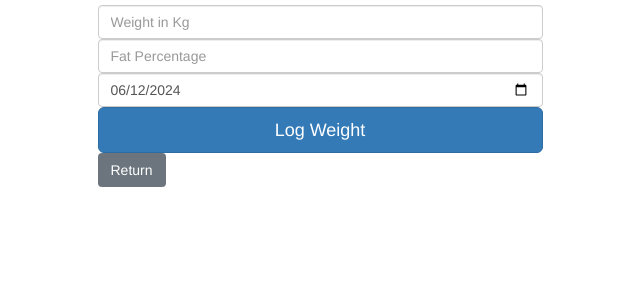
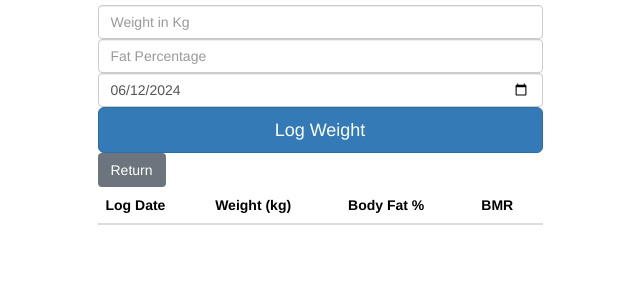
Before and after one commit to jpfiscal/kcal_io, a Flask app: page /users/1/weight in a window 1280 px wide. Shown: the part 140-440 px from the top of the page, without its empty margins (320-960 px from the left). Run offline with Flask 3, Linux system fonts and the light colour scheme; lists and menus that the app fills with data are empty; some libraries are stand-ins or nearby versions.

Commit message:
Added crud functions to user weight

```diff
--- a/app.py
+++ b/app.py
@@ -455,7 +455,30 @@ def log_weight(user_id):
             return render_template('log_weight.html', form=form)
         return redirect("/")
     else:
-        return render_template('logweight.html', form=form)
+        wts = db.session.query(
+            User_Weight.id,
+            User_Weight.wt_dt,
+            User_Weight.wt,
+            User_Weight.fat_perc,
+            User_Weight.bmr
+        ).filter(
+            User_Weight.user_id == user_id
+        ).order_by(
+            User_Weight.wt_dt.desc()
+        ).limit(20).all()
+        return render_template('logweight.html', form=form, wts=wts)
+
+@app.route('/delete_wt/<int:wt_id>', methods=['POST'])
+def delete_wt(wt_id):
+    """delete selected meal entry by their id"""
+    wt = User_Weight.query.get_or_404(wt_id)
+    db.session.delete(wt)
+    try:
+        db.session.commit()
+        return jsonify({'success': True})
+    except Exception as e:
+        db.session.rollback()
+        return jsonify({'success': False, 'error': str(e)})
 
 @app.route('/users/<int:user_id>/meals', methods=['GET','POST'])
 def log_meal(user_id):
--- /dev/null
+++ b/static/logwt.js
@@ -0,0 +1,24 @@
+document.addEventListener('DOMContentLoaded', function() {
+    // Delete weight
+    document.querySelectorAll('.delete-wt').forEach(function(button) {
+        button.addEventListener('click', function() {
+            const wtId = this.getAttribute('data-id');
+            if (confirm('Are you sure you want to delete this weight data?')) {
+                fetch(`/delete_wt/${wtId}`, {
+                    method: 'POST',
+                    headers: {
+                        'Content-Type': 'application/json',
+                    },
+                })
+                .then(response => response.json())
+                .then(data => {
+                    if (data.success) {
+                        document.getElementById(`wt-${wtId}`).remove();
+                    } else {
+                        alert('An error occurred while deleting weight data.');
+                    }
+                });
+            }
+        });
+    });
+});
--- a/static/stylesheets/styles.css
+++ b/static/stylesheets/styles.css
@@ -21,3 +21,8 @@
     color: red;
     cursor: pointer;
 }
+
+.delete-wt:hover{
+    color: red;
+    cursor: pointer;
+}
--- a/templates/base.html
+++ b/templates/base.html
@@ -44,7 +44,7 @@
             {% else %}
             <li>
               <a href="/users/{{ g.user.id }}">
-                <img src="{{ g.user.image_url }}" alt="{{ g.user.username }}">
+                {{ g.user.username }}
               </a>
             </li>
             <li><a href="/users/{{g.user.id}}/meals">Log Meal</a></li>
--- a/templates/logactivity.html
+++ b/templates/logactivity.html
@@ -32,7 +32,6 @@
                 <th>Calories Burnt</th>
                 <th>Activity</th>
                 <th>Auto Log?</th>
-                <th>Delete?</th>
                 </tr>
             </thead>
             <tbody>
--- a/templates/logmeal.html
+++ b/templates/logmeal.html
@@ -50,7 +50,6 @@
                 <th>Meal</th>
                 <th>Name</th>
                 <th>Total Calories</th>
-                <th>Delete?</th>
                 </tr>
             </thead>
             <tbody>
--- a/templates/logweight.html
+++ b/templates/logweight.html
@@ -22,5 +22,31 @@
         <input type="submit" value="Return" class="btn btn-secondary"></input>
       </form>
     </div>
-  </div>
+</div>
+<div class="row justify-content-md-center">
+    <div class="col-md-9 col-lg-5">
+        <table class="table table-striped">
+            <thead>
+                <tr>
+                    <th>Log Date</th>
+                    <th>Weight (kg)</th>
+                    <th>Body Fat %</th>
+                    <th>BMR</th>
+                </tr>
+            </thead>
+            <tbody>
+                {% for wt in wts %}
+                    <tr id="wt-{{wt.id}}">
+                        <td>{{wt.wt_dt.date()}}</td>
+                        <td>{{wt.wt}}</td>
+                        <td>{{wt.fat_perc}}</td>
+                        <td>{{wt.bmr}}</td>
+                        <td><i id="dlt_{{wt.id}}" data-id="{{wt.id}}" class="fas fa-trash delete-wt"></i></td>
+                    </tr>
+                {% endfor %}
+            </tbody>
+        </table>
+    </div>
+</div>
+<script src="{{ url_for('static', filename='logwt.js') }}"></script>
 {% endblock %}
```
